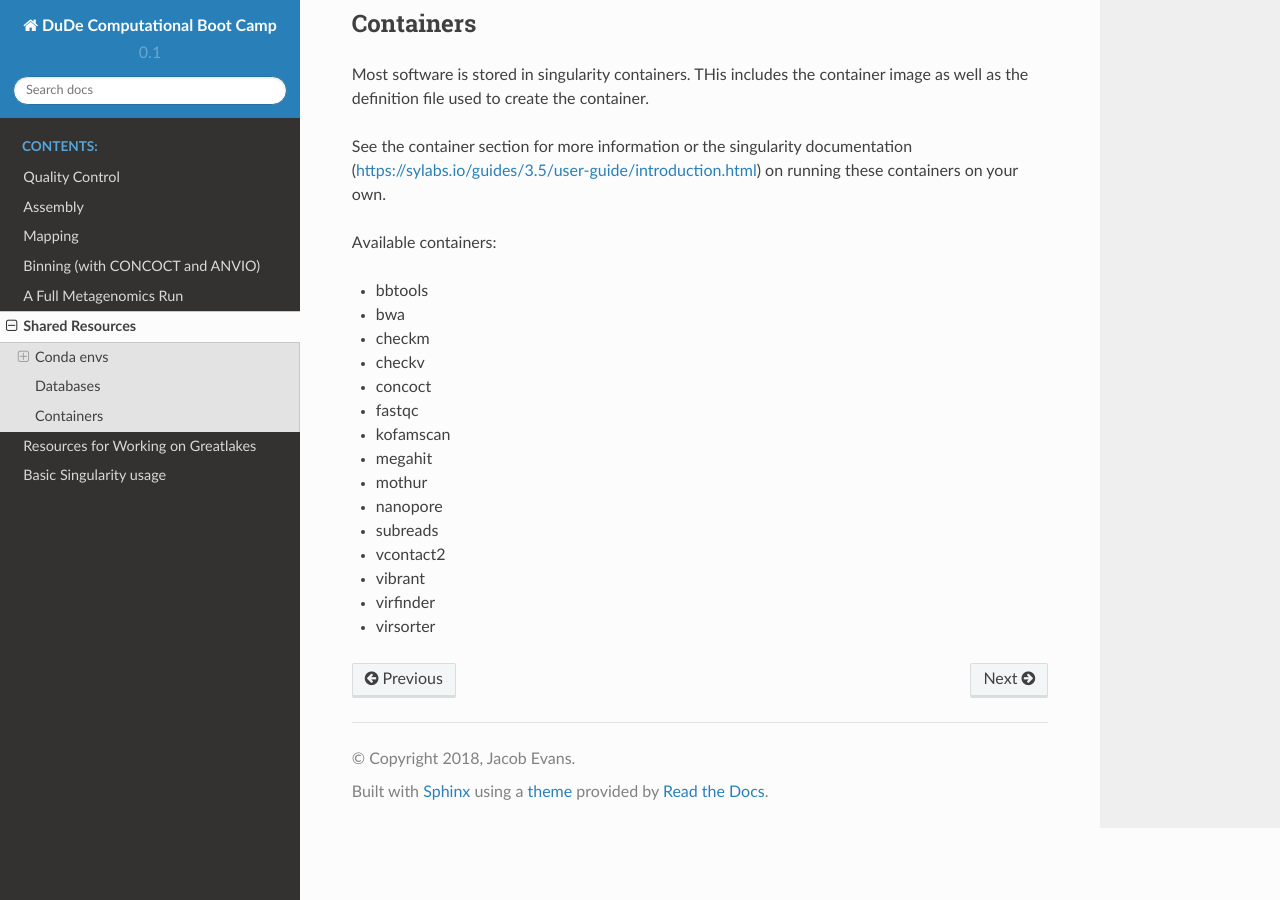
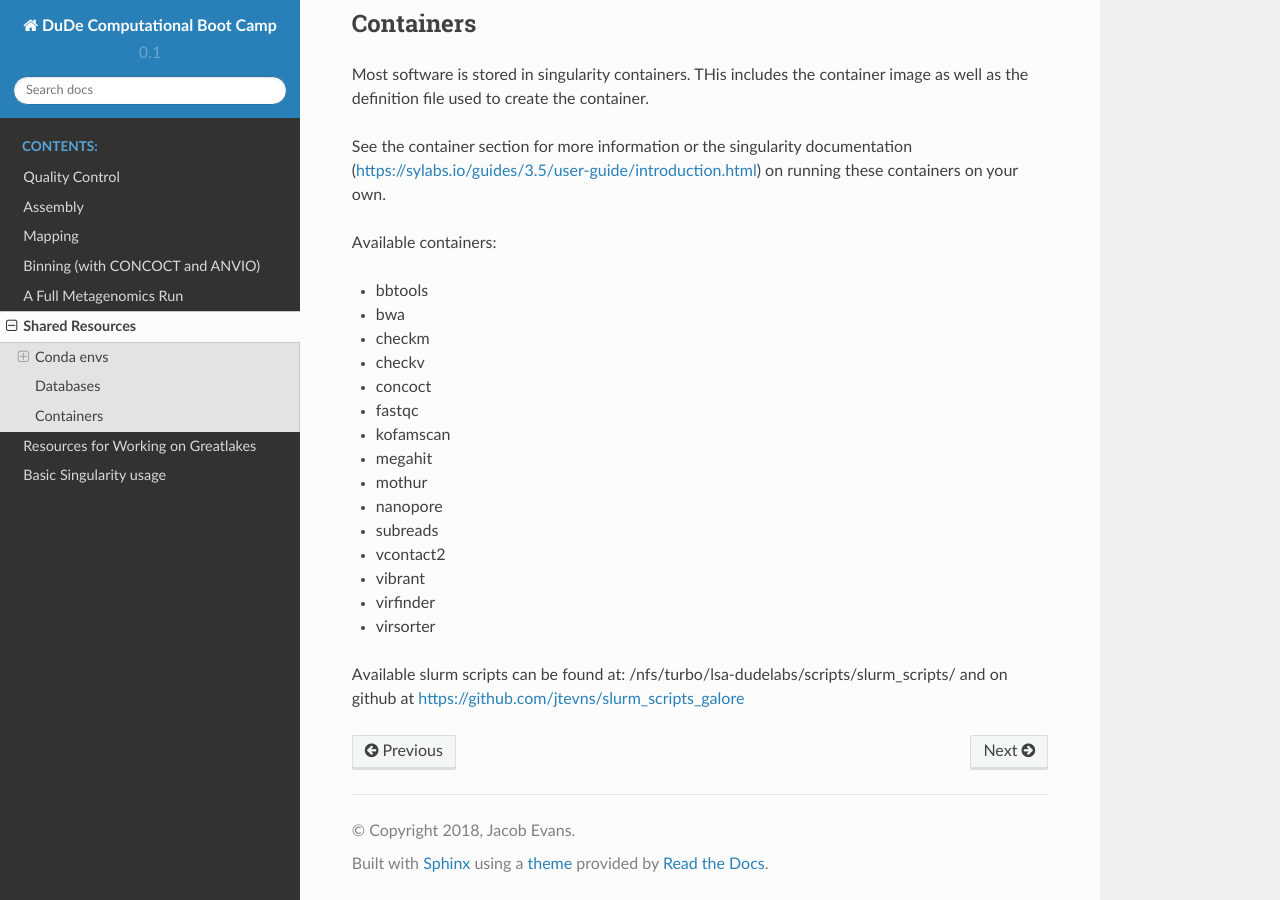
Before and after one commit to DenefLab/Computational-boot-camp, a Sphinx documentation site: the page built from docs/source/SharedResources.rst, in a window 1280 px wide and 900 px high, scrolled down 2141 px. Built offline with Sphinx 7.4.7 and the Read the Docs theme 2.0.0, drawn with Linux system fonts in a browser that asks for light colours; formulas are drawn with MathJax 3.

Commit message:
Update SharedResources.rst

```diff
--- a/docs/source/SharedResources.rst
+++ b/docs/source/SharedResources.rst
@@ -108,3 +108,8 @@ Available containers:
 - vibrant
 - virfinder
 - virsorter
+
+Available slurm scripts can be found at:
+/nfs/turbo/lsa-dudelabs/scripts/slurm_scripts/
+and on github at
+https://github.com/jtevns/slurm_scripts_galore
```
